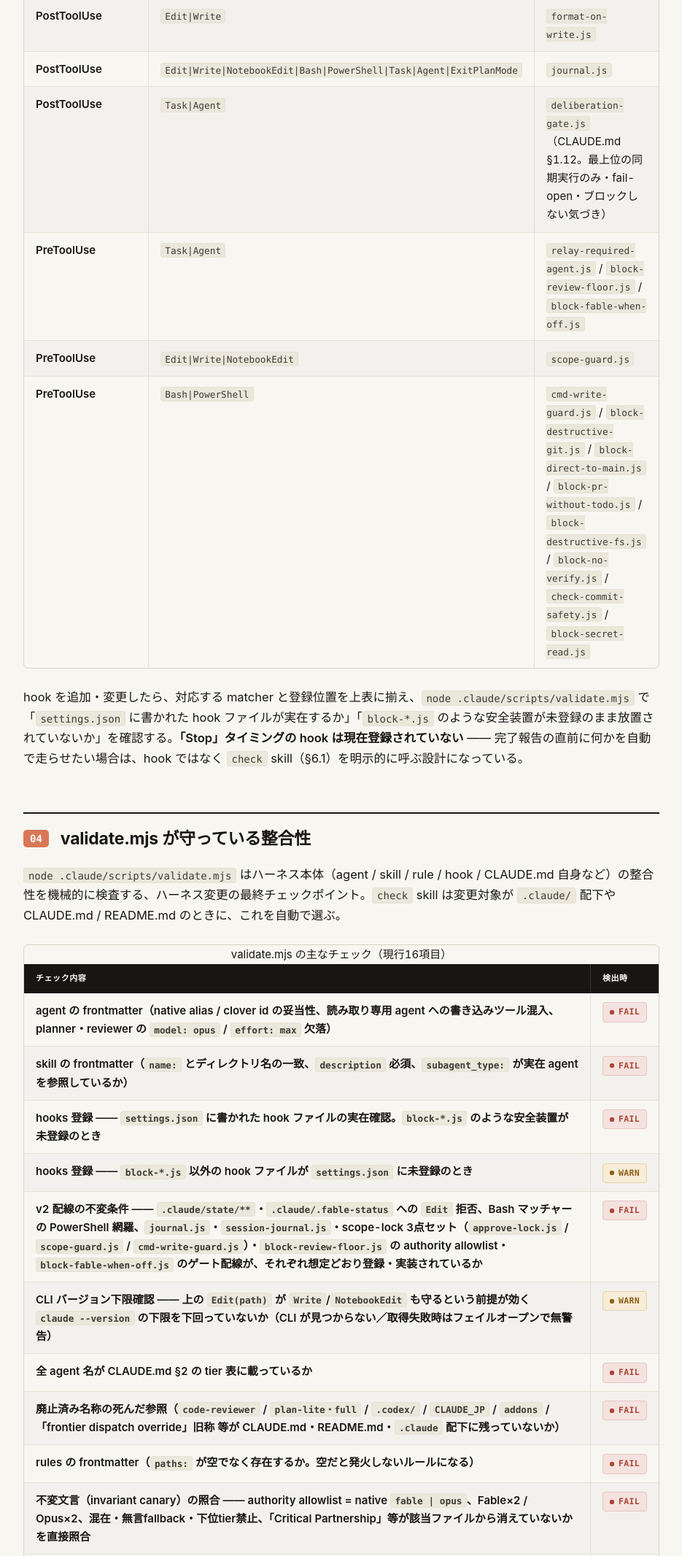
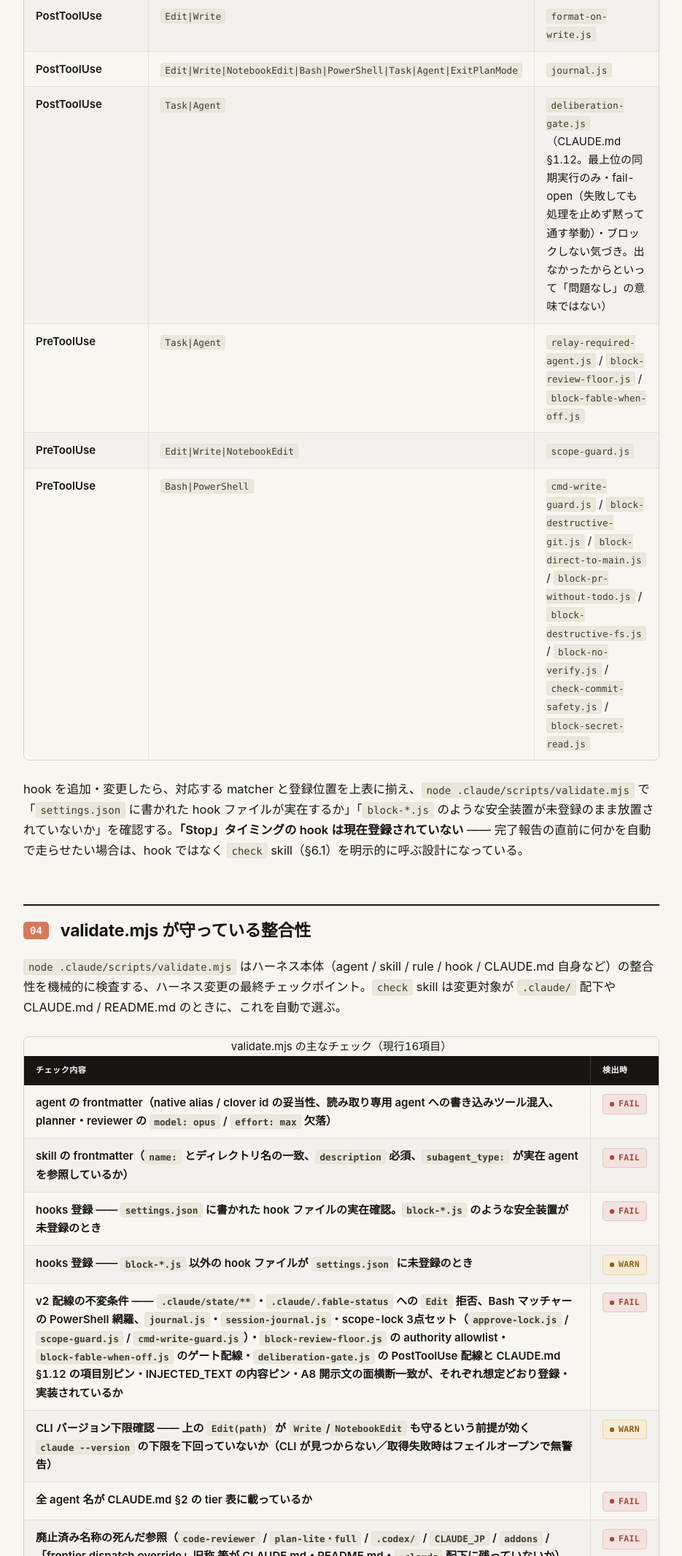
Before and after one commit to armeria-product/my-claude-base-v2, a plain HTML site: page docs/claude-harness-guide/operations-reference.html in a window 1280 px wide. Shown: the part 3160-5292 px from the top of the page at 73% size, without its empty margins (320-1255 px from the left). Drawn offline with Linux system fonts and the light colour scheme.

Commit message:
docs(harness): ガイドの熟考ゲート記述に沈黙の注記・fail-open の日本語訳・ 配線チェック一覧への追記を反映（cycle-1 レビュー K3）
- operations-reference.html:535 に「fail-open（失敗しても処理を止めず黙って
  通す挙動）」の訳注と、「出なかったからといって『問題なし』の意味ではない」
  の沈黙注記を追加（旧文は fail-open が無訳のまま、沈黙注記もゼロだった）
- operations-reference.html:557 の v2 配線不変条件の一覧に deliberation-gate.js
  の配線・§1.12 項目別ピン・INJECTED_TEXT 内容ピン・A8開示文の面横断一致を追記
  （この変更自体が追加した検査が一覧から漏れていた）
- architecture.html:493 の「安全装置・自動処理（20）」というラベルが、ブロック
  しない気づきである deliberation-gate.js を安全装置の数にそのまま含めていた
  ため、注記を追加して区別

Confidence: high（validate PASS・全446件green を維持。プローズのみの変更で
  挙動には影響しない）
Not-tested: index.html はツリー図中の1行のみで説明文を持たないため変更なし
  （既に20本表記は正しい）

```diff
--- a/docs/claude-harness-guide/operations-reference.html
+++ b/docs/claude-harness-guide/operations-reference.html
@@ -532,7 +532,7 @@ footer.sot code{ font-size:.92em; }
           <tr><td>UserPromptSubmit</td><td>(全体)</td><td><code>approve-lock.js</code> / <code>check-prompt.js</code></td></tr>
           <tr><td>PostToolUse</td><td><code>Edit|Write</code></td><td><code>format-on-write.js</code></td></tr>
           <tr><td>PostToolUse</td><td><code>Edit|Write|NotebookEdit|Bash|PowerShell|Task|Agent|ExitPlanMode</code></td><td><code>journal.js</code></td></tr>
-          <tr><td>PostToolUse</td><td><code>Task|Agent</code></td><td><code>deliberation-gate.js</code>（CLAUDE.md §1.12。最上位の同期実行のみ・fail-open・ブロックしない気づき）</td></tr>
+          <tr><td>PostToolUse</td><td><code>Task|Agent</code></td><td><code>deliberation-gate.js</code>（CLAUDE.md §1.12。最上位の同期実行のみ・fail-open（失敗しても処理を止めず黙って通す挙動）・ブロックしない気づき。出なかったからといって「問題なし」の意味ではない）</td></tr>
           <tr><td>PreToolUse</td><td><code>Task|Agent</code></td><td><code>relay-required-agent.js</code> / <code>block-review-floor.js</code> / <code>block-fable-when-off.js</code></td></tr>
           <tr><td>PreToolUse</td><td><code>Edit|Write|NotebookEdit</code></td><td><code>scope-guard.js</code></td></tr>
           <tr><td>PreToolUse</td><td><code>Bash|PowerShell</code></td><td><code>cmd-write-guard.js</code> / <code>block-destructive-git.js</code> / <code>block-direct-to-main.js</code> / <code>block-pr-without-todo.js</code> / <code>block-destructive-fs.js</code> / <code>block-no-verify.js</code> / <code>check-commit-safety.js</code> / <code>block-secret-read.js</code></td></tr>
@@ -554,7 +554,7 @@ footer.sot code{ font-size:.92em; }
           <tr><td>skill の frontmatter（<code>name:</code> とディレクトリ名の一致、<code>description</code> 必須、<code>subagent_type:</code> が実在 agent を参照しているか）</td><td><span class="badge badge--blocked">FAIL</span></td></tr>
           <tr><td>hooks 登録 ―― <code>settings.json</code> に書かれた hook ファイルの実在確認。<code>block-*.js</code> のような安全装置が未登録のとき</td><td><span class="badge badge--blocked">FAIL</span></td></tr>
           <tr><td>hooks 登録 ―― <code>block-*.js</code> 以外の hook ファイルが <code>settings.json</code> に未登録のとき</td><td><span class="badge badge--warn">WARN</span></td></tr>
-          <tr><td>v2 配線の不変条件 ―― <code>.claude/state/**</code>・<code>.claude/.fable-status</code> への <code>Edit</code> 拒否、Bash マッチャーの PowerShell 網羅、<code>journal.js</code>・<code>session-journal.js</code>・scope-lock 3点セット（<code>approve-lock.js</code> / <code>scope-guard.js</code> / <code>cmd-write-guard.js</code>）・<code>block-review-floor.js</code> の authority allowlist・<code>block-fable-when-off.js</code> のゲート配線が、それぞれ想定どおり登録・実装されているか</td><td><span class="badge badge--blocked">FAIL</span></td></tr>
+          <tr><td>v2 配線の不変条件 ―― <code>.claude/state/**</code>・<code>.claude/.fable-status</code> への <code>Edit</code> 拒否、Bash マッチャーの PowerShell 網羅、<code>journal.js</code>・<code>session-journal.js</code>・scope-lock 3点セット（<code>approve-lock.js</code> / <code>scope-guard.js</code> / <code>cmd-write-guard.js</code>）・<code>block-review-floor.js</code> の authority allowlist・<code>block-fable-when-off.js</code> のゲート配線・<code>deliberation-gate.js</code> の PostToolUse 配線と CLAUDE.md §1.12 の項目別ピン・INJECTED_TEXT の内容ピン・A8 開示文の面横断一致が、それぞれ想定どおり登録・実装されているか</td><td><span class="badge badge--blocked">FAIL</span></td></tr>
           <tr><td>CLI バージョン下限確認 ―― 上の <code>Edit(path)</code> が <code>Write</code>/<code>NotebookEdit</code> も守るという前提が効く <code>claude --version</code> の下限を下回っていないか（CLI が見つからない／取得失敗時はフェイルオープンで無警告）</td><td><span class="badge badge--warn">WARN</span></td></tr>
           <tr><td>全 agent 名が CLAUDE.md §2 の tier 表に載っているか</td><td><span class="badge badge--blocked">FAIL</span></td></tr>
           <tr><td>廃止済み名称の死んだ参照（<code>code-reviewer</code> / <code>plan-lite・full</code> / <code>.codex/</code> / <code>CLAUDE_JP</code> / <code>addons</code> / 「frontier dispatch override」旧称 等が CLAUDE.md・README.md・<code>.claude</code> 配下に残っていないか）</td><td><span class="badge badge--blocked">FAIL</span></td></tr>
```
Also changed, not shown: docs/claude-harness-guide/architecture.html (+1 -1 lines).
